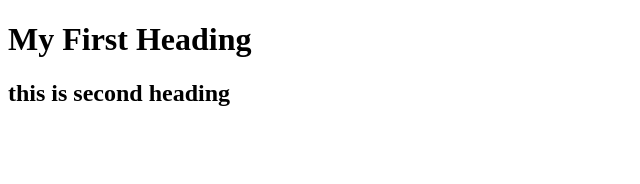
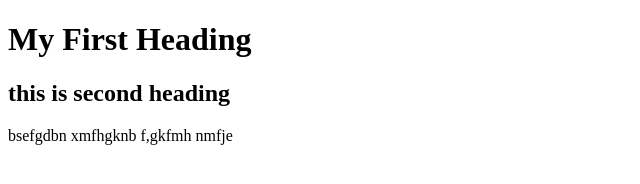
Before and after one commit to Ayushee1906/cloud-compution, a plain HTML site: page index.html in a window 1280 px wide. Shown: the whole page, without its empty margins (0-640 px from the left). Drawn offline with Linux system fonts and the light colour scheme.

Commit message:
Update index.html

```diff
--- a/index.html
+++ b/index.html
@@ -4,5 +4,6 @@
 
 <h1>My First Heading</h1>
 <h2>this is second heading</h2>
+  <p>bsefgdbn xmfhgknb f,gkfmh nmfje</p>
 </body>
 </html>
```
